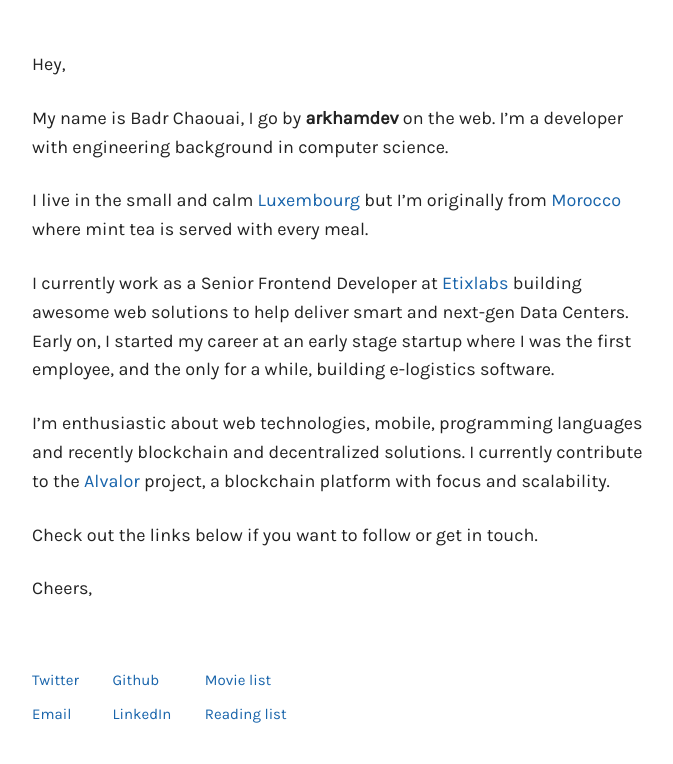
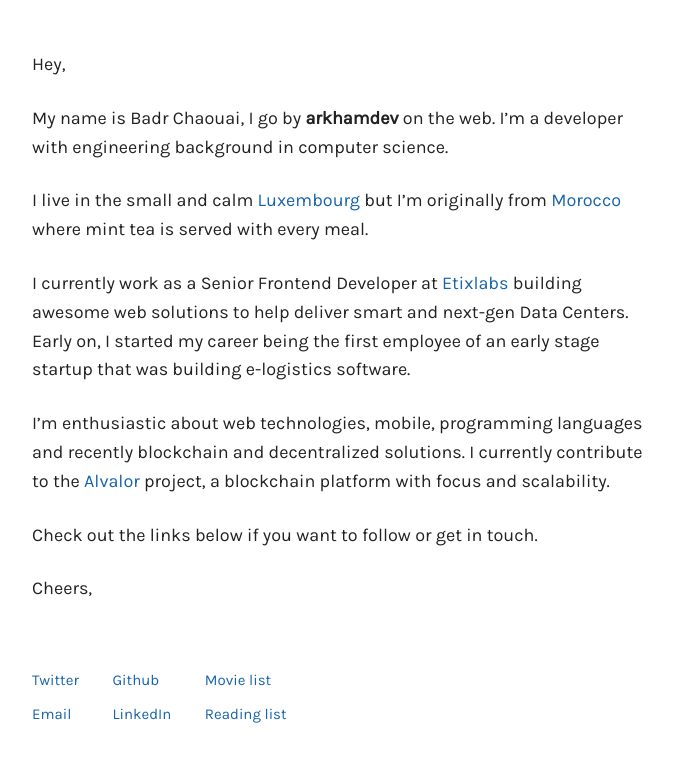
Before and after one commit to arkhamdev/arkhamdev.github.io, a website: page index.html in a window 1280 px wide. Shown: the whole page, without its empty margins (128-801 px from the left). Drawn offline with Linux system fonts and the light colour scheme.

Commit message:
better wording

```diff
--- a/index.html
+++ b/index.html
@@ -23,8 +23,9 @@
                 </p>
                 <p>I currently work as a Senior Frontend Developer at
                     <a href="https://etixlabs.com/">Etixlabs</a> building awesome web solutions to help deliver smart and next-gen Data Centers. Early on,
-                    I started my career at an early stage startup where I was the first employee, and the only for a while,
-                    building e-logistics software.</p>
+                    I started my career being the first employee of an early stage startup that was building e-logistics
+                    software.
+                </p>
                 <p>I’m enthusiastic about web technologies, mobile, programming languages and recently blockchain and decentralized
                     solutions. I currently contribute to the
                     <a href="http://www.alvalor.org/">Alvalor</a> project, a blockchain platform with focus and scalability.</p>
```
